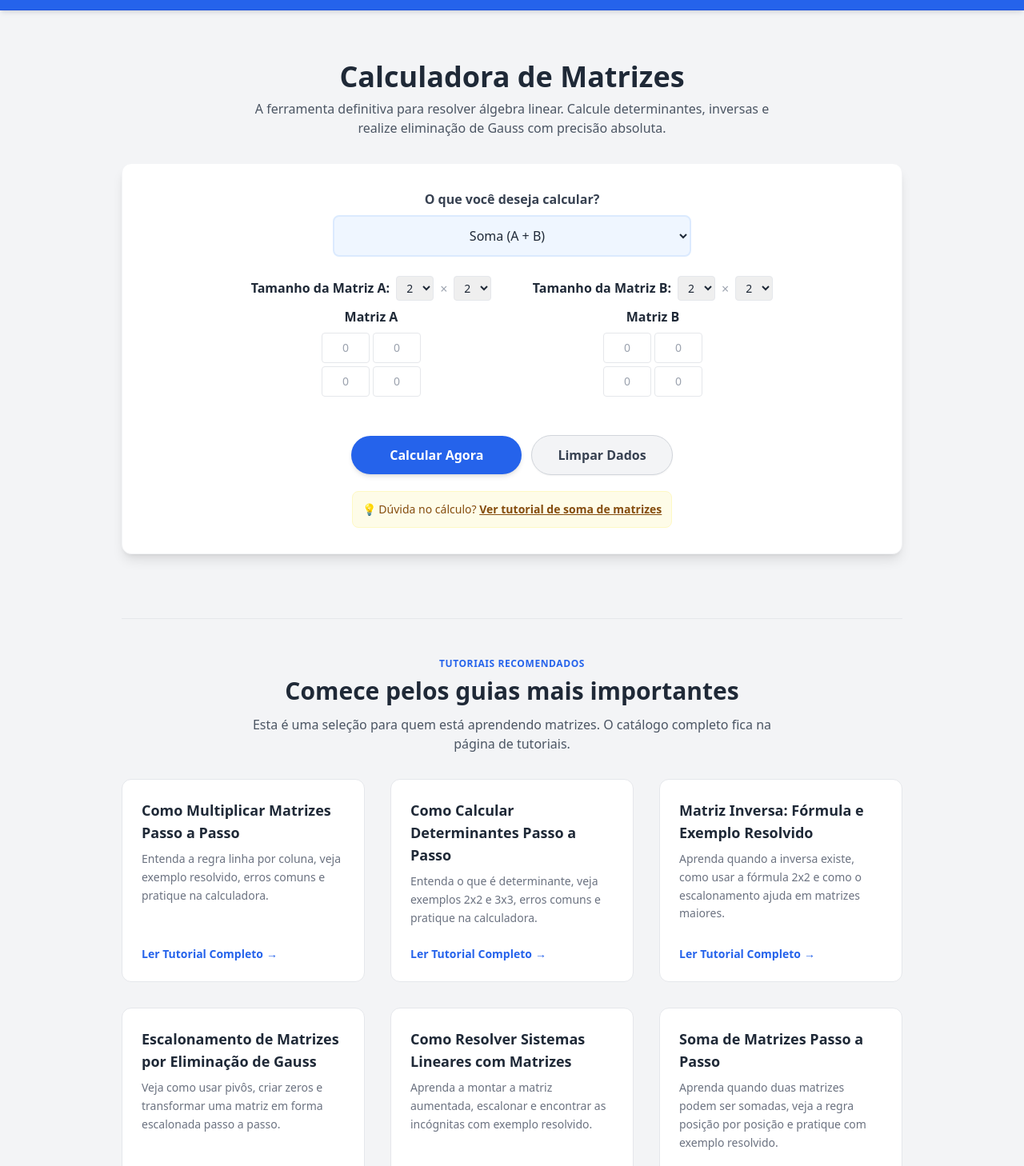
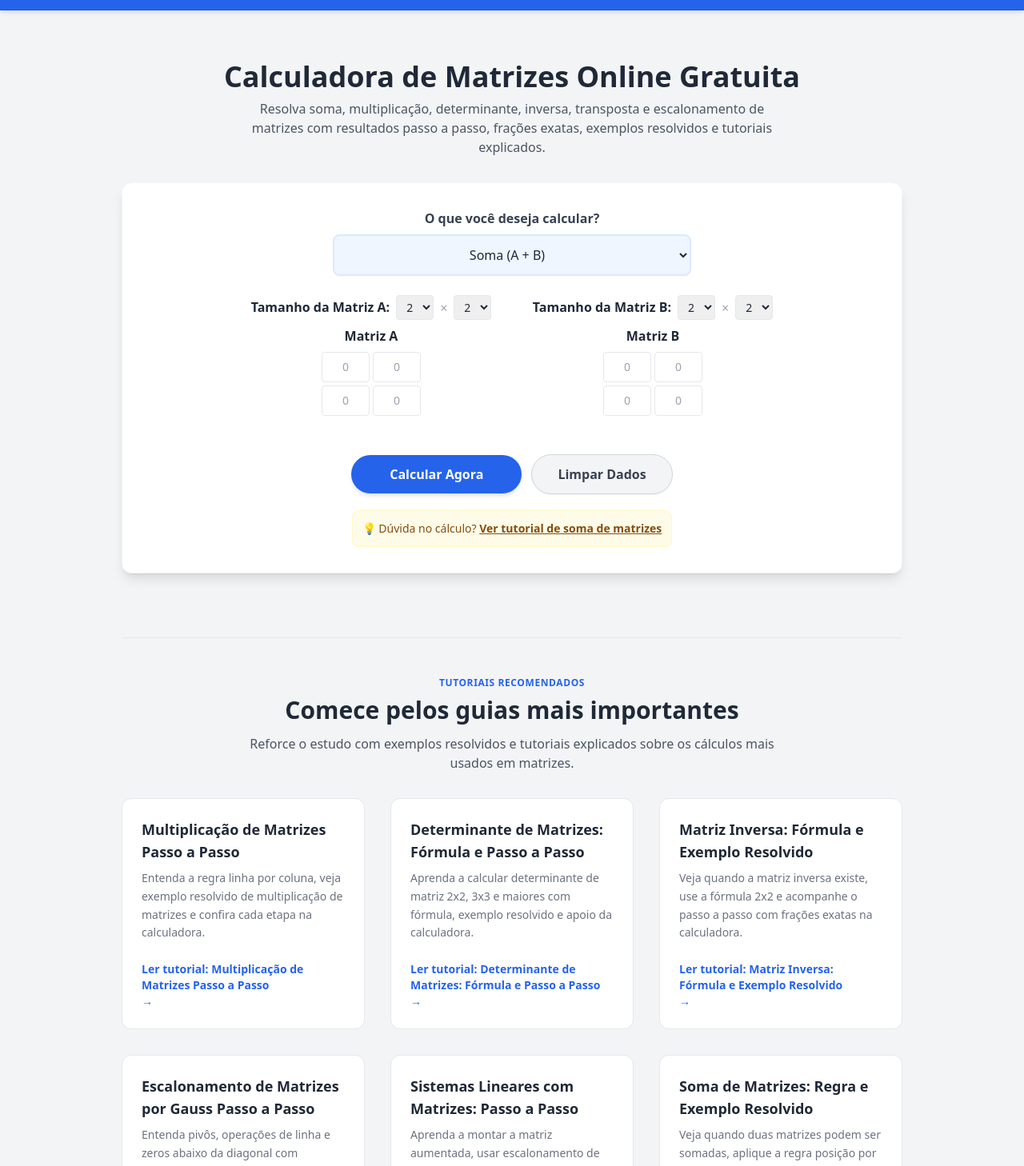
Before and after one commit to Diegosilva20/Projeto-calculadora-matrizes, a React (Vite) app: page / in a window 1280 px wide. Shown: the part 52-1510 px from the top of the page at 80% size. Built offline with nearby package versions, Linux system fonts and the light colour scheme.

Commit message:
Ajusta SEO tecnico e rotas canonicas

```diff
--- a/src/components/tutorial/TutorialCTA.jsx
+++ b/src/components/tutorial/TutorialCTA.jsx
@@ -1,6 +1,6 @@
 import { Link } from "react-router-dom";
 
-const TutorialCTA = ({ title, children, primaryTo = "/", primaryLabel = "Abrir calculadora", secondaryTo, secondaryLabel }) => (
+const TutorialCTA = ({ title, children, primaryTo = "/", primaryLabel = "Abrir calculadora de matrizes", secondaryTo, secondaryLabel }) => (
   <div className="tutorial-cta rounded-lg bg-blue-600 p-6 text-white shadow-md dark:bg-blue-700">
     <h2 className="text-2xl font-semibold mb-3">{title}</h2>
     <p className="mb-5 text-blue-50 leading-relaxed">{children}</p>
--- a/src/data/tutorialsInfo.js
+++ b/src/data/tutorialsInfo.js
@@ -2,73 +2,73 @@ export const tutorialsInfo = [
   {
     id: 1,
     slug: 'determinante-de-matrizes',
-    title: "Como Calcular Determinantes Passo a Passo",
-    description: "Entenda o que é determinante, veja exemplos 2x2 e 3x3, erros comuns e pratique na calculadora.",
+    title: "Determinante de Matrizes: Fórmula e Passo a Passo",
+    description: "Aprenda a calcular determinante de matriz 2x2, 3x3 e maiores com fórmula, exemplo resolvido e apoio da calculadora.",
   },
   {
     id: 2,
     slug: 'matriz-inversa',
     title: "Matriz Inversa: Fórmula e Exemplo Resolvido",
-    description: "Aprenda quando a inversa existe, como usar a fórmula 2x2 e como o escalonamento ajuda em matrizes maiores.",
+    description: "Veja quando a matriz inversa existe, use a fórmula 2x2 e acompanhe o passo a passo com frações exatas na calculadora.",
   },
   {
     id: 3,
     slug: 'escalonamento-gauss',
-    title: 'Escalonamento de Matrizes por Eliminação de Gauss',
-    description: "Veja como usar pivôs, criar zeros e transformar uma matriz em forma escalonada passo a passo.",
+    title: 'Escalonamento de Matrizes por Gauss Passo a Passo',
+    description: "Entenda pivôs, operações de linha e zeros abaixo da diagonal com exemplo resolvido e calculadora de matriz escalonada.",
   },
   {
     id: 4,
     slug: 'matriz-transposta',
-    title: "Matriz Transposta Passo a Passo",
-    description: "Aprenda a trocar linhas por colunas, veja exemplo resolvido, erros comuns e pratique na calculadora.",
+    title: "Matriz Transposta: Fórmula e Exemplo Resolvido",
+    description: "Aprenda a trocar linhas por colunas, veja a fórmula da transposta e confira o resultado passo a passo na calculadora.",
   },
   {
     id: 5,
     slug: 'multiplicacao-de-matrizes',
-    title: "Como Multiplicar Matrizes Passo a Passo",
-    description: "Entenda a regra linha por coluna, veja exemplo resolvido, erros comuns e pratique na calculadora.",
+    title: "Multiplicação de Matrizes Passo a Passo",
+    description: "Entenda a regra linha por coluna, veja exemplo resolvido de multiplicação de matrizes e confira cada etapa na calculadora.",
   },
   {
     id: 6,
     slug: 'sistemas-lineares',
-    title: 'Como Resolver Sistemas Lineares com Matrizes',
-    description: "Aprenda a montar a matriz aumentada, escalonar e encontrar as incógnitas com exemplo resolvido.",
+    title: 'Sistemas Lineares com Matrizes: Passo a Passo',
+    description: "Aprenda a montar a matriz aumentada, usar escalonamento de Gauss e resolver sistemas lineares com exemplo resolvido.",
   },
   {
     id: 7,
     slug: 'soma-de-matrizes',
-    title: "Soma de Matrizes Passo a Passo",
-    description: "Aprenda quando duas matrizes podem ser somadas, veja a regra posição por posição e pratique com exemplo resolvido.",
+    title: "Soma de Matrizes: Regra e Exemplo Resolvido",
+    description: "Veja quando duas matrizes podem ser somadas, aplique a regra posição por posição e pratique com a calculadora passo a passo.",
   },
   {
     id: 8,
     slug: 'subtracao-de-matrizes',
-    title: "Subtração de Matrizes Passo a Passo",
-    description: "Entenda como subtrair matrizes de mesmo tamanho, evite erros com sinais e veja exemplo resolvido.",
+    title: "Subtração de Matrizes: Regra e Exemplo Resolvido",
+    description: "Entenda como subtrair matrizes de mesmo tamanho, cuide dos sinais e acompanhe um exemplo resolvido passo a passo.",
   },
   {
     id: 9,
     slug: 'multiplicacao-por-escalar',
-    title: "Multiplicação de Matriz por Escalar",
-    description: "Veja como multiplicar todos os elementos de uma matriz por um número e acompanhe o cálculo passo a passo.",
+    title: "Multiplicação de Matriz por Escalar Passo a Passo",
+    description: "Veja a fórmula para multiplicar uma matriz por escalar e acompanhe o cálculo de cada elemento com exemplo resolvido.",
   },
   {
     id: 10,
     slug: 'determinante-3x3-regra-de-sarrus',
     title: "Determinante 3x3 pela Regra de Sarrus",
-    description: "Aprenda quando usar Sarrus, como montar as diagonais principais e secundárias e veja um exemplo resolvido.",
+    description: "Aprenda a fórmula da Regra de Sarrus, monte as diagonais da matriz 3x3 e veja um exemplo resolvido passo a passo.",
   },
   {
     id: 11,
     slug: 'o-que-e-uma-matriz',
     title: "O que é uma Matriz? Definição e Exemplos",
-    description: "Aprenda o que é uma matriz, entenda linhas e colunas, notação, e veja exemplos práticos do dia a dia.",
+    description: "Entenda linhas, colunas, ordem da matriz e notação com exemplos resolvidos antes de usar a calculadora de matrizes.",
   },
   {
     id: 12,
     slug: 'matriz-identidade',
-    title: "Matriz Identidade: O 'Um' das Matrizes",
-    description: "Compreenda a matriz identidade, a propriedade A × I = A, e por que é crucial para inversa e Gauss.",
+    title: "Matriz Identidade: Definição, Fórmula e Exemplo",
+    description: "Veja como é a matriz identidade, por que A × I = A e como ela aparece em matriz inversa, Gauss e sistemas lineares.",
   },
 ];
--- a/src/pages/Home.jsx
+++ b/src/pages/Home.jsx
@@ -23,7 +23,7 @@ const operationLabels = {
   soma: "soma de matrizes",
   subtracao: "subtração de matrizes",
   inversa: "matriz inversa",
-  gauss: "escalonamento de matrizes",
+  gauss: "escalonamento de matrizes por Gauss",
   determinanteA: "determinante de matrizes",
   multiplicacao: "multiplicação de matrizes",
   transposicao: "matriz transposta",
@@ -92,7 +92,7 @@ const Home = () => {
         priceCurrency: "BRL",
       },
       featureList:
-        "Soma de Matrizes, Subtração de Matrizes, Multiplicação por Escalar, Matriz Inversa, Determinante, Multiplicação de Matrizes, Escalonamento de Matrizes, Sistemas Lineares",
+        "Calculadora de matrizes gratuita, resultados passo a passo, frações exatas, exemplos resolvidos, tutoriais explicados, determinante, matriz inversa, multiplicação de matrizes, escalonamento de matrizes e sistemas lineares",
     },
     {
       "@context": "https://schema.org",
@@ -160,11 +160,11 @@ const Home = () => {
       <Helmet>
         {/* Título focado nos termos de maior busca do Search Console */}
         <title>
-          Calculadora de Matrizes Online | Inversa, Determinante e Escalonamento
+          Calculadora de Matrizes Online Grátis | Passo a Passo
         </title>
         <meta
           name="description"
-          content="Use a calculadora de matrizes online para resolver determinante, matriz inversa, multiplicação, transposta e escalonamento com explicações didáticas."
+          content="Use a calculadora de matrizes gratuita para resolver determinante, inversa, multiplicação, transposta e Gauss com frações exatas, passo a passo e tutoriais."
         />
         <link rel="canonical" href="https://www.matrizcalculator.com/" />
         <script type="application/ld+json">
@@ -175,12 +175,12 @@ const Home = () => {
       <section className="p-4 sm:p-6 max-w-5xl mx-auto text-center">
         <header className="mb-8">
           <h1 className="text-3xl sm:text-4xl font-extrabold mb-2 text-gray-800 dark:text-slate-100">
-            Calculadora de Matrizes
+            Calculadora de Matrizes Online Gratuita
           </h1>
           <p className="text-gray-600 text-sm sm:text-base max-w-2xl mx-auto dark:text-slate-300">
-            A ferramenta definitiva para resolver álgebra linear. Calcule
-            determinantes, inversas e realize eliminação de Gauss com
-            precisão absoluta.
+            Resolva soma, multiplicação, determinante, inversa, transposta e
+            escalonamento de matrizes com resultados passo a passo, frações
+            exatas, exemplos resolvidos e tutoriais explicados.
           </p>
         </header>
 
@@ -363,8 +363,8 @@ const Home = () => {
               Comece pelos guias mais importantes
             </h2>
             <p className="mt-3 text-sm sm:text-base text-gray-600 leading-relaxed dark:text-slate-300">
-              Esta é uma seleção para quem está aprendendo matrizes. O catálogo
-              completo fica na página de tutoriais.
+              Reforce o estudo com exemplos resolvidos e tutoriais explicados
+              sobre os cálculos mais usados em matrizes.
             </p>
           </div>
           <div className="grid grid-cols-1 sm:grid-cols-2 lg:grid-cols-3 gap-8">
@@ -381,9 +381,9 @@ const Home = () => {
                 </p>
                 <Link
                   to={`/tutorial/${tutorial.slug}`}
-                  className="flex items-center text-sm font-bold text-blue-600 transition-transform group-hover:translate-x-2 dark:text-blue-400"
+                  className="inline-flex flex-wrap items-center gap-x-1 text-sm font-bold text-blue-600 transition-transform group-hover:translate-x-2 dark:text-blue-400"
                 >
-                  Ler Tutorial Completo <span className="ml-1">→</span>
+                  Ler tutorial: {tutorial.title} <span>→</span>
                 </Link>
               </article>
             ))}
--- a/src/pages/TutorialPage.jsx
+++ b/src/pages/TutorialPage.jsx
@@ -6,64 +6,64 @@ import FAQSection from "../components/tutorial/FAQSection";
 
 const seoDictionary = {
   "determinante-de-matrizes": {
-    title: "Determinante de uma Matriz: Como Calcular Passo a Passo",
+    title: "Determinante de Matrizes: Fórmula, Exemplo e Calculadora",
     description:
-      "Aprenda a calcular determinantes de matrizes 2x2 e 3x3 de forma simples, usando a regra de Sarrus e nossa calculadora de matrizes online.",
+      "Aprenda a calcular determinante de matriz 2x2, 3x3 e maiores com fórmula, exemplo resolvido e calculadora de matrizes passo a passo.",
   },
   "determinante-3x3-regra-de-sarrus": {
-    title: "Determinante 3x3 pela Regra de Sarrus Passo a Passo",
+    title: "Determinante 3x3 pela Regra de Sarrus: Exemplo Resolvido",
     description:
-      "Aprenda a calcular determinante 3x3 pela Regra de Sarrus, veja diagonais principais e secundárias, exemplo resolvido e calculadora online.",
+      "Veja a fórmula da Regra de Sarrus, monte as diagonais da matriz 3x3 e acompanhe um exemplo resolvido passo a passo.",
   },
   "matriz-inversa": {
-    title: "Matriz Inversa: Fórmula, Exemplo e Calculadora Online",
+    title: "Matriz Inversa: Fórmula, Exemplo Resolvido e Calculadora",
     description:
-      "Entenda o que é matriz inversa, veja a fórmula para matrizes 2x2, aprenda como o escalonamento ajuda em matrizes maiores e teste na calculadora online.",
+      "Entenda quando a matriz inversa existe, veja a fórmula 2x2 e use a calculadora com passo a passo e frações exatas.",
   },
   "escalonamento-gauss": {
-    title: "Escalonamento de Matrizes: Eliminação de Gauss Passo a Passo",
+    title: "Escalonamento de Matrizes por Gauss Passo a Passo",
     description:
-      "Aprenda o método de eliminação de Gauss, veja como transformar uma matriz em forma escalonada e resolva sistemas lineares.",
+      "Aprenda eliminação de Gauss com pivôs, operações de linha, exemplo resolvido e calculadora de matriz escalonada passo a passo.",
   },
   "sistemas-lineares": {
-    title: "Resolução de Sistemas Lineares com Matrizes Online",
+    title: "Sistemas Lineares com Matrizes: Exemplo Resolvido",
     description:
-      "Descubra como transformar e resolver Sistemas Lineares utilizando matrizes, regra de Cramer e escalonamento na nossa calculadora.",
+      "Aprenda a montar matriz aumentada, usar escalonamento de Gauss e resolver sistemas lineares com exemplo passo a passo.",
   },
   "matriz-transposta": {
-    title: "Matriz Transposta: Como Calcular Passo a Passo",
+    title: "Matriz Transposta: Fórmula, Exemplo e Calculadora",
     description:
-      "Aprenda o que é matriz transposta, veja como trocar linhas por colunas, entenda erros comuns e teste na calculadora online.",
+      "Aprenda a fórmula da matriz transposta, troque linhas por colunas e confira um exemplo resolvido na calculadora.",
   },
   "multiplicacao-de-matrizes": {
-    title: "Como Multiplicar Matrizes Passo a Passo | Calculadora Online",
+    title: "Multiplicação de Matrizes Passo a Passo | Calculadora",
     description:
-      "Aprenda como multiplicar matrizes passo a passo, entenda a regra linha por coluna, veja erros comuns e teste na calculadora online.",
+      "Entenda a regra linha por coluna, veja exemplo resolvido de multiplicação de matrizes e confira cada etapa na calculadora.",
   },
   "soma-de-matrizes": {
-    title: "Soma de Matrizes: Como Calcular Passo a Passo",
+    title: "Soma de Matrizes: Regra, Exemplo Resolvido e Calculadora",
     description:
-      "Aprenda como somar matrizes de mesmo tamanho, entenda a regra posição por posição, veja exemplo resolvido e teste na calculadora online.",
+      "Aprenda a somar matrizes de mesmo tamanho, use a regra posição por posição e pratique com cálculo passo a passo.",
   },
   "subtracao-de-matrizes": {
-    title: "Subtração de Matrizes: Como Calcular Passo a Passo",
+    title: "Subtração de Matrizes: Regra e Exemplo Resolvido",
     description:
-      "Aprenda como subtrair matrizes, entenda por que as dimensões precisam ser iguais, veja erros comuns e pratique na calculadora.",
+      "Veja como subtrair matrizes de mesmo tamanho, cuide dos sinais e acompanhe um exemplo resolvido passo a passo.",
   },
   "multiplicacao-por-escalar": {
-    title: "Multiplicação de Matriz por Escalar Passo a Passo",
+    title: "Multiplicação de Matriz por Escalar: Fórmula e Exemplo",
     description:
-      "Entenda como multiplicar uma matriz por um número, veja a regra para cada elemento e teste com passo a passo na calculadora.",
+      "Entenda a fórmula da multiplicação por escalar, calcule cada elemento da matriz e veja um exemplo resolvido.",
   },
   "o-que-e-uma-matriz": {
     title: "O que é uma Matriz? Definição, Linhas e Colunas",
     description:
-      "Aprenda o que é uma matriz, entenda notação, linhas e colunas, veja exemplos práticos e descubra por que matrizes são importantes.",
+      "Entenda o que é uma matriz, veja linhas, colunas, ordem, notação e exemplos antes de usar a calculadora de matrizes.",
   },
   "matriz-identidade": {
-    title: "Matriz Identidade: O 'Um' da Multiplicação de Matrizes",
+    title: "Matriz Identidade: Definição, Fórmula e Exemplo",
     description:
-      "Compreenda a matriz identidade, a propriedade A × I = A, exemplos 2x2 e 3x3, e por que é crucial para inversa e Gauss.",
+      "Veja a fórmula da matriz identidade, exemplos 2x2 e 3x3 e por que ela é importante para inversa, Gauss e sistemas lineares.",
   },
 };
 
@@ -394,7 +394,7 @@ const TutorialPage = () => {
           <ol className="flex flex-wrap items-center gap-2 text-sm text-slate-500 font-medium dark:text-slate-400">
             <li>
               <Link to="/" className="hover:text-blue-600 transition-colors dark:hover:text-blue-400">
-                Calculadora
+                Calculadora de matrizes
               </Link>
             </li>
             <li>
@@ -405,7 +405,7 @@ const TutorialPage = () => {
                 to="/tutorials"
                 className="hover:text-blue-600 transition-colors dark:hover:text-blue-400"
               >
-                Tutoriais
+                Tutoriais de matrizes
               </Link>
             </li>
             <li>
```
Also changed, not shown: scripts/validate-prerender-output.mjs (+1 -11 lines), sitemap-generator.mjs (+8 -1 lines), src/data/seoRoutes.js (+2 -13 lines), src/pages/Tutorials.jsx (+8 -8 lines), vercel.json, 1 other file (tests, documents, lock files or other folders).
